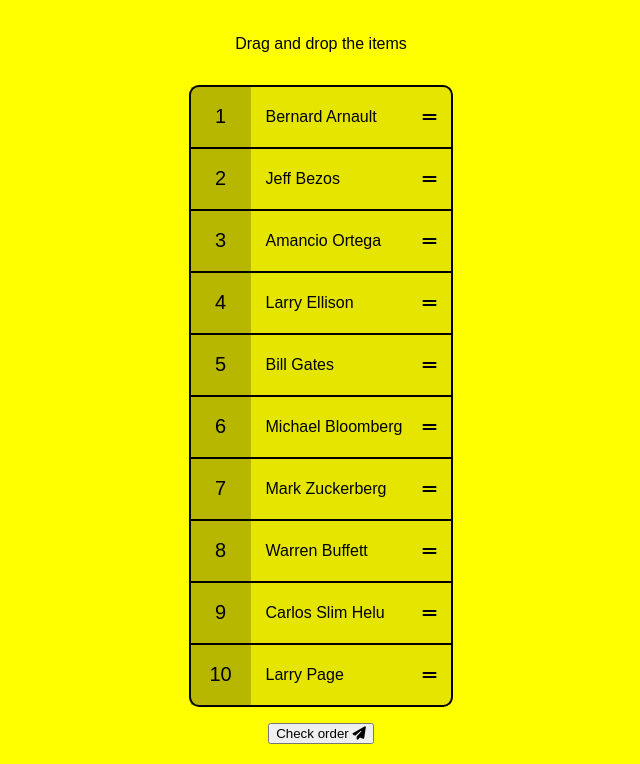
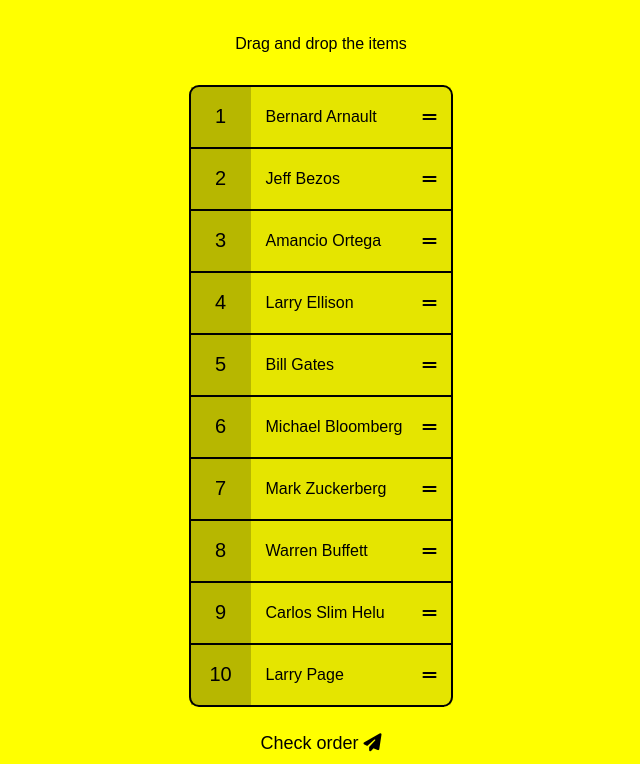
Before and after one commit to ugurduyar/drag-drop-api, a plain HTML site: page index.html in a window 1280 px wide. Shown: the part 61-825 px from the top of the page, without its empty margins (319-959 px from the left). Drawn offline with Linux system fonts and the light colour scheme; a web font is replaced by a local one.

Commit message:
button animation added,

```diff
--- a/style.css
+++ b/style.css
@@ -41,6 +41,10 @@ body {
   width: 60px;
 }
 
+.draggable-list li.over .draggable {
+  background-color: darkred;
+}
+
 .draggable-list .person-name {
   margin: 0 20px 0 0;
 }
@@ -59,3 +63,20 @@ body {
   padding: 15px;
   flex: 1;
 }
+
+.check-btn {
+  background-color: yellow;
+  border: none;
+  color: black;
+  font-size: 18px;
+  padding: 10px 20px;
+  cursor: pointer;
+}
+
+.check-btn:active {
+  transform: scale(0.98);
+}
+
+.check-btn:focus {
+  outline: none;
+}
```
